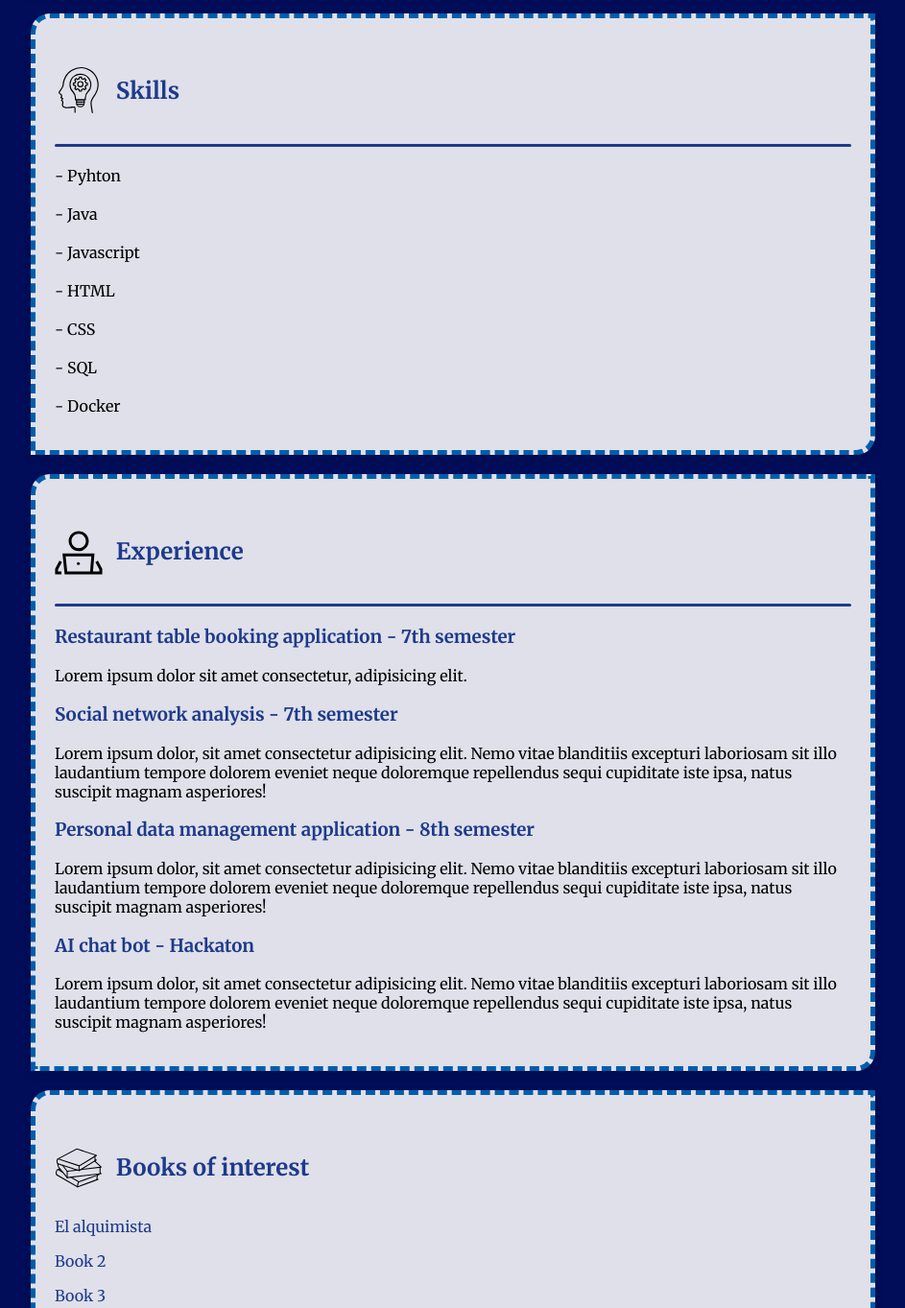
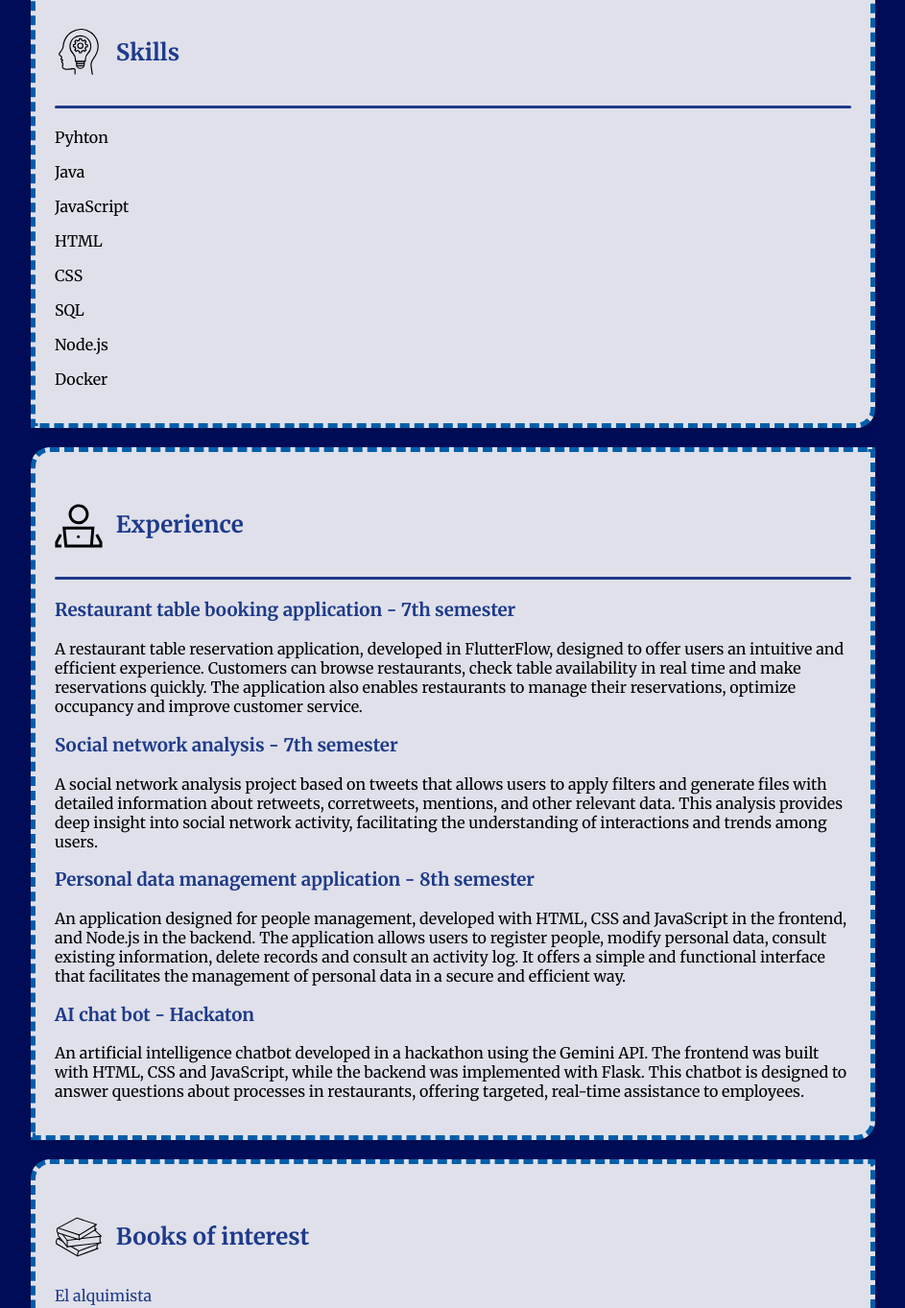
Before and after one commit to AlejandroSalas1143/WEB-FE-HTML-CSS-HW1-ALEJANDRO-SALAS-INFANTE, a plain HTML site: page index.html in a window 1280 px wide. Shown: the part 995-2358 px from the top of the page at 96% size, without its empty margins (168-1111 px from the left). Drawn offline with Linux system fonts and the light colour scheme; a web font is replaced by a local one.

Commit message:
Added information

```diff
--- a/index.html
+++ b/index.html
@@ -18,12 +18,13 @@
                 <h3>9th semester</h3>
                 <h3>Phone Number: 3102982471</h3>
             </div>
-            <img src="https://images.ctfassets.net/denf86kkcx7r/4IPlg4Qazd4sFRuCUHIJ1T/f6c71da7eec727babcd554d843a528b8/gatocomuneuropeo-97"
+            <img src="/images/foto1.jpg"
                 alt="Foto Perfil">
         </div>
-        <p>t vero eos et accusamus et iusto odio dignissimos ducimus qui blanditiis praesentium voluptatum deleniti
-            atque corrupti quos dolores et quas molestias excepturi sint occaecati cupiditate non provident, similique
-            sunt in culpa qui officia deserunt mollitia animi, id est laborum et dolorum fuga. --fdhfhjsgfjhdgsjfg</p>
+        <blockquote>
+            "A single positive thought in the morning can brighten an entire day." --Dalai Lama
+        </blockquote>
+
     </header>
     <main>
         <section>
@@ -66,13 +67,28 @@
             </div>
             <hr class="wide-hr">
             <p>
-                - Pyhton <br><br>
-                - Java <br><br>
-                - Javascript <br> <br>
-                - HTML <br> <br>
-                - CSS <br> <br>
-                - SQL <br> <br>
-                - Docker <br>
+                Pyhton
+            </p>
+            <p>
+                Java
+            </p>
+            <p>
+                JavaScript
+            </p>
+            <p>
+                HTML
+            </p>
+            <p>
+                CSS
+            </p>
+            <p>
+                SQL
+            </p>
+            <p>
+                Node.js
+            </p>
+            <p>
+                Docker
             </p>
         </section>
         <section>
@@ -82,33 +98,40 @@
             </div>
             <hr class="wide-hr">
             <h3>Restaurant table booking application - 7th semester</h3>
-            <p>Lorem ipsum dolor sit amet consectetur, adipisicing elit.</p>
+            <p>A restaurant table reservation application, developed in FlutterFlow, designed to offer users an
+                intuitive and efficient experience. Customers can browse restaurants, check table availability in real
+                time and make reservations quickly. The application also enables restaurants to manage their
+                reservations, optimize occupancy and improve customer service.</p>
             <h3>Social network analysis - 7th semester</h3>
-            <p>Lorem ipsum dolor, sit amet consectetur adipisicing elit. Nemo vitae blanditiis excepturi laboriosam sit
-                illo laudantium tempore dolorem eveniet neque doloremque repellendus sequi cupiditate iste ipsa, natus
-                suscipit magnam asperiores!</p>
+            <p>A social network analysis project based on tweets that allows users to apply filters and generate files
+                with detailed information about retweets, corretweets, mentions, and other relevant data. This analysis
+                provides deep insight into social network activity, facilitating the understanding of interactions and
+                trends among users.</p>
             <h3>Personal data management application - 8th semester</h3>
-            <p>Lorem ipsum dolor, sit amet consectetur adipisicing elit. Nemo vitae blanditiis excepturi laboriosam sit
-                illo laudantium tempore dolorem eveniet neque doloremque repellendus sequi cupiditate iste ipsa, natus
-                suscipit magnam asperiores!</p>
+            <p>An application designed for people management, developed with HTML, CSS and JavaScript in the frontend,
+                and Node.js in the backend. The application allows users to register people, modify personal data,
+                consult existing information, delete records and consult an activity log. It offers a simple and
+                functional interface that facilitates the management of personal data in a secure and efficient way.
+            </p>
             <h3>AI chat bot - Hackaton</h3>
-            <p>Lorem ipsum dolor, sit amet consectetur adipisicing elit. Nemo vitae blanditiis excepturi laboriosam sit
-                illo laudantium tempore dolorem eveniet neque doloremque repellendus sequi cupiditate iste ipsa, natus
-                suscipit magnam asperiores!</p>
+            <p>An artificial intelligence chatbot developed in a hackathon using the Gemini API. The frontend was built
+                with HTML, CSS and JavaScript, while the backend was implemented with Flask. This chatbot is designed to
+                answer questions about processes in restaurants, offering targeted, real-time assistance to employees.
+            </p>
         </section>
         <section>
             <div class="title-section">
                 <img src="/images/books_icon.svg" alt="">
                 <h2>Books of interest</h2>
             </div>
-            <a href="">
+            <a href="https://www.planetadelibros.com/libro-el-alquimista/200659" target="_blank">
                 <p>El alquimista</p>
             </a>
-            <a href="">
-                <p>Book 2</p>
+            <a href="https://www.casadellibro.com.co/libro-todo-lo-que-sucedio-con-miranda-huff-campana-de-verano-edicion-l-imitada/9788466376426/15952327" target="_blank">
+                <p>Todo lo que sucedio con Miranda Huff</p>
             </a>
-            <a href="" class="book3">
-                <p>Book 3</p>
+            <a href="https://www.librerianacional.com/producto/el-psicoanalista?srsltid=AfmBOopytVqK8kxkeIroS6vHRV2ORyfkXHWseub5Zz4n42VccS1BHZtL" class="book3" target="_blank">
+                <p>El psicoanalista</p>
             </a>
         </section>
     </main>
--- a/styles.css
+++ b/styles.css
@@ -5,7 +5,7 @@ body{
     margin: 0;
 }
 header{
-    /* width: 100%; */
+    width: 100%;
     background-image: url(images/fondo_header.jpg);
     background-repeat: no-repeat;
     background-size: cover;
@@ -28,12 +28,13 @@ header img{
     border-radius: 100%;
     border: white 5px solid;
 }
-header p{
+blockquote{
     color: white;
     margin: 4px 200px;
     background-color: rgba(45, 42, 42, 0.793);
     border-radius: 10px;
     padding: 10px;
+    text-align: center;
 }
 
 footer{
@@ -92,7 +93,7 @@ li p{
 .header-container {
     display: inline-block;
     width: calc(100% - 400px);
-    /* vertical-align: top; */
+    vertical-align: center;
 }
 .title-section{
     margin-top: 20px;
```
Also changed, not shown: images/foto.jpg (added), images/foto1.jpg (added).
